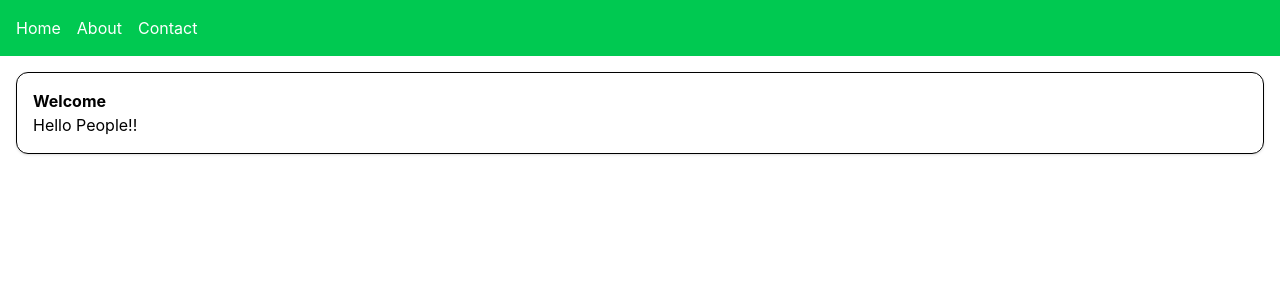
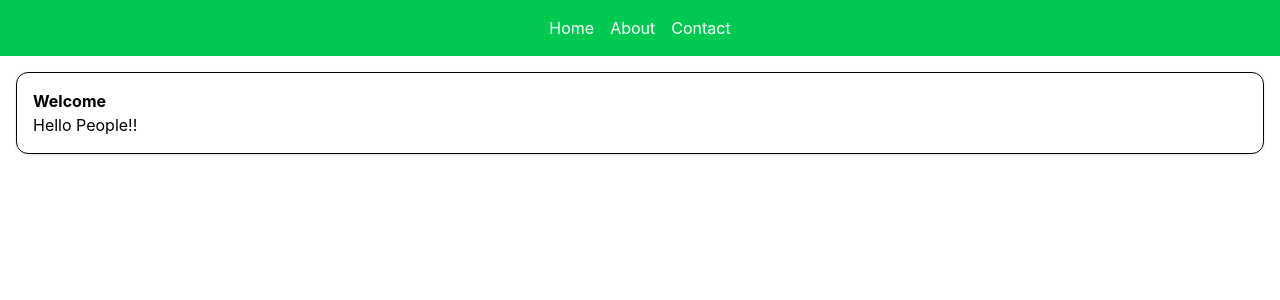
Before and after one commit to NellitG/react_template, a React (Vite) app in the folder app/: page / in a window 1280 px wide. Shown: the top 300 px of the page. Built offline with nearby package versions, Linux system fonts and the light colour scheme.

Commit message:
refactor Navbar component for improved layout and organization

```diff
--- a/app/src/components/Navbar.jsx
+++ b/app/src/components/Navbar.jsx
@@ -2,10 +2,38 @@ import { Link } from "react-router-dom";
 
 export default function Navbar() {
   return (
-    <nav className="bg-green-500 text-white p-4 flex gap-4">
+    <nav className="bg-green-500 justify-center text-white p-4 flex gap-4">
       <Link to="/">Home</Link>
       <Link to="/about">About</Link>
       <Link to="/contact">Contact</Link>
     </nav>
   );
 }
+
+// import { Link } from "react-router-dom";
+
+// export default function Sidebar() {
+//   return (
+//     <div className="flex">
+//       {/* Sidebar */}
+//       <aside className="bg-green-500 text-white w-64 min-h-screen p-4 flex flex-col gap-4 fixed">
+//         <h2 className="text-xl font-bold mb-6">Menu</h2>
+
+//         <Link to="/" className="hover:bg-green-600 p-2 rounded">
+//           Home
+//         </Link>
+//         <Link to="/about" className="hover:bg-green-600 p-2 rounded">
+//           About
+//         </Link>
+//         <Link to="/contact" className="hover:bg-green-600 p-2 rounded">
+//           Contact
+//         </Link>
+//       </aside>
+
+//       {/* Main Content */}
+//       <main className="ml-64 p-6 w-full">
+//         {/* Your routed pages will render here */}
+//       </main>
+//     </div>
+//   );
+// }
```
